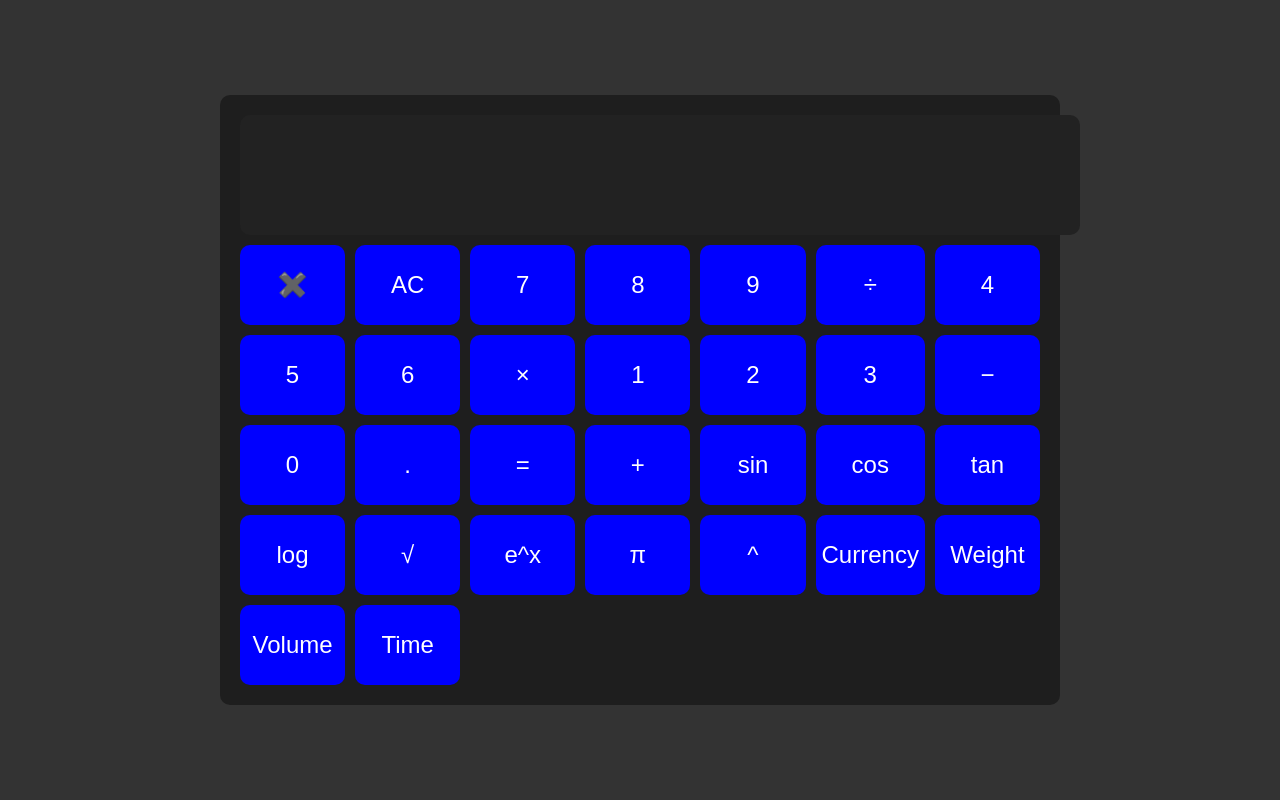
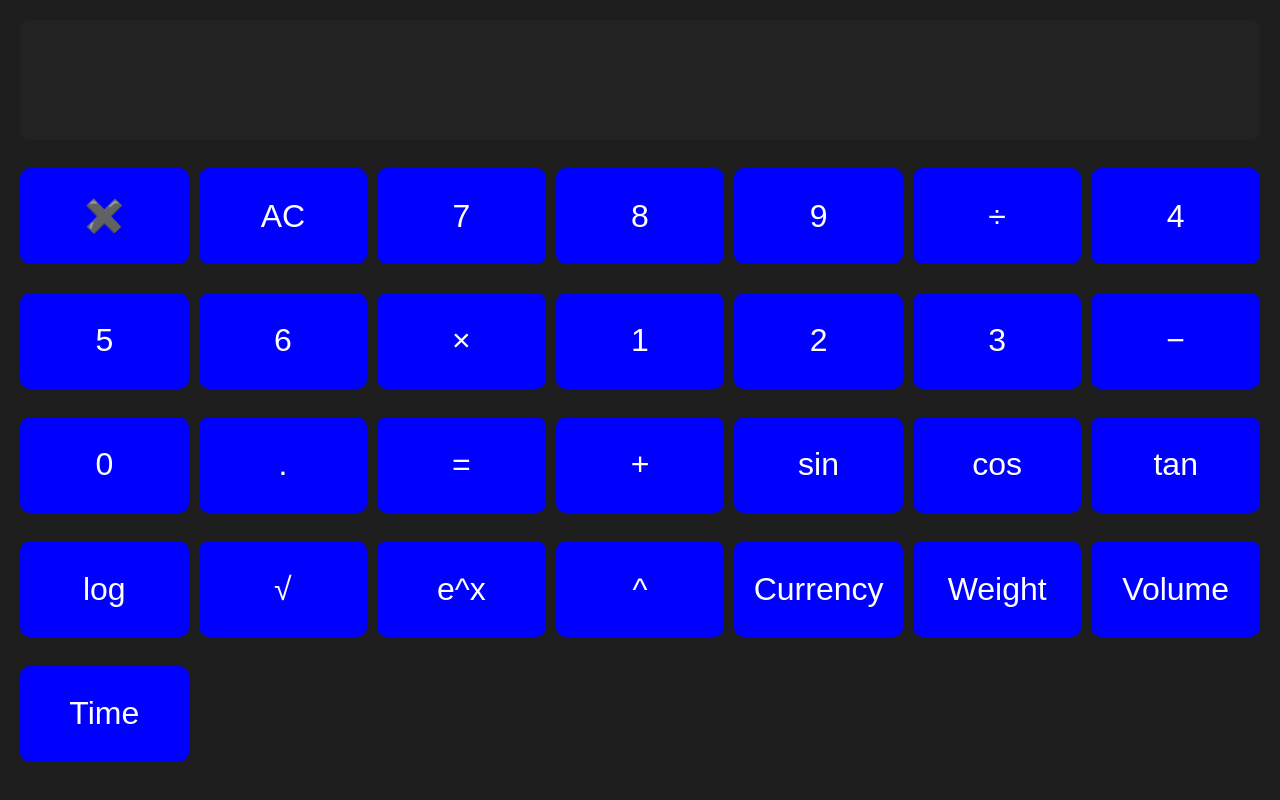
Before and after one commit to tardigrade64/Calculatein, a plain HTML site: page Index.html in a window 1280 px wide. Drawn offline with Linux system fonts and the light colour scheme.

Commit message:
Update Index.html

```diff
--- a/Index.html
+++ b/Index.html
@@ -3,36 +3,40 @@
 <head>
     <meta charset="UTF-8">
     <meta name="viewport" content="width=device-width, initial-scale=1.0">
-    <title>Scientific Calculator</title>
+    <title>Full-Screen Scientific Calculator</title>
     <style>
+        * {
+            box-sizing: border-box;
+            margin: 0;
+            padding: 0;
+        }
+
         body {
             font-family: Arial, sans-serif;
             background-color: #333;
             color: white;
-            margin: 0;
-            padding: 0;
+            height: 100vh;
             display: flex;
             justify-content: center;
             align-items: center;
-            height: 100vh;
         }
 
         #calculator {
             display: grid;
             grid-template-columns: repeat(7, 1fr);
             grid-gap: 10px;
-            max-width: 800px;
+            width: 100vw;
+            height: 100vh;
             padding: 20px;
             background: #1e1e1e;
-            border-radius: 10px;
         }
 
         #display {
             grid-column: span 7;
-            height: 80px;
-            font-size: 36px;
+            height: 15vh;
+            font-size: 5vh;
             text-align: right;
-            padding: 20px;
+            padding: 2vh;
             background-color: #222;
             border-radius: 10px;
             border: none;
@@ -43,14 +47,13 @@
 
         .button {
             width: 100%;
-            height: 80px;
-            font-size: 24px;
+            height: 12vh;
+            font-size: 4vh;
             background-color: blue;
             border: none;
             color: white;
             border-radius: 10px;
             cursor: pointer;
-            text-align: center;
             display: flex;
             align-items: center;
             justify-content: center;
@@ -93,7 +96,6 @@
         <button class="button" onclick="setScientific('log')">log</button>
         <button class="button" onclick="setScientific('sqrt')">√</button>
         <button class="button" onclick="setScientific('exp')">e^x</button>
-        <button class="button" onclick="setScientific('pi')">π</button>
         <button class="button" onclick="setPower()">^</button>
 
         <!-- Conversion Functions -->
@@ -190,7 +192,6 @@
                 case 'log': currentInput = Math.log10(num).toString(); break;
                 case 'sqrt': currentInput = Math.sqrt(num).toString(); break;
                 case 'exp': currentInput = Math.exp(num).toString(); break;
-                case 'pi': currentInput = Math.PI.toString(); break;
             }
             updateDisplay();
         }
```
